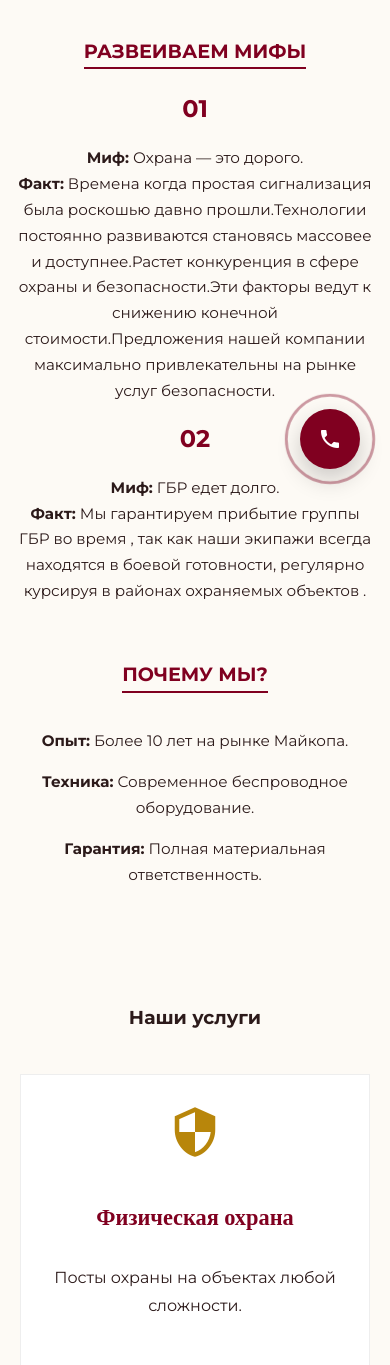
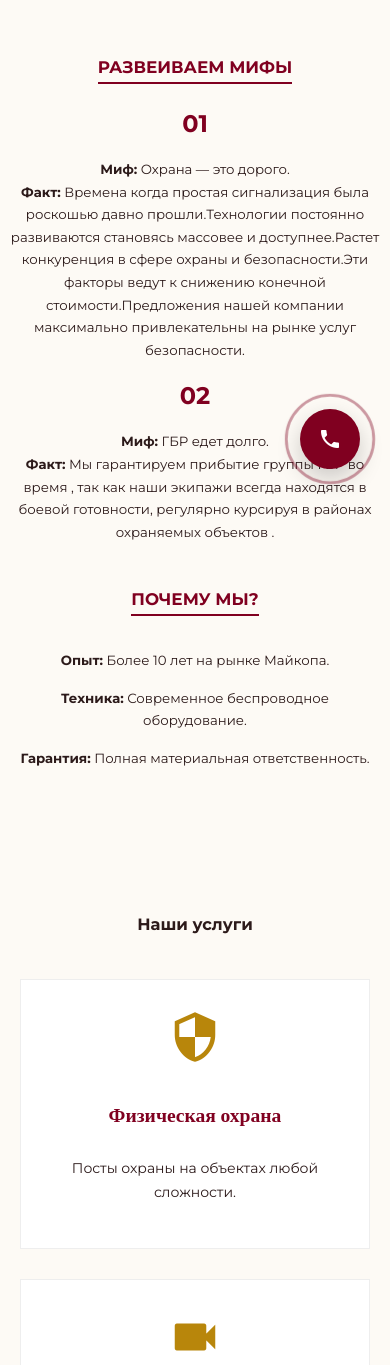
Before and after one commit to Wolndemort/github.safe-city01, a Flask app: page / in a window 390 px wide. Shown: the part 345-1710 px from the top of the page. Run offline with Flask 3, Linux system fonts and the light colour scheme.

Commit message:
mobileadaptiv

```diff
--- a/static/main.css
+++ b/static/main.css
@@ -31,7 +31,7 @@ body {
     display: flex;
     justify-content: space-between;
     align-items: center;
-    max-width: 1100px;
+    width: 100%;
     margin: 0 auto;
     padding: 0 20px;
 }
@@ -213,6 +213,10 @@ footer {
 }
 
 @media (max-width: 900px) {
+    html {
+        font-size: 14px;
+    }
+
     .navbar .container {
         flex-direction: column;
         gap: 15px;
@@ -225,11 +229,9 @@ footer {
     }
 
     .hero-container {
-        flex-direction: column;
-        margin: 20px auto;
-        padding: 0 15px;
-        width: 100%;
-        box-sizing: border-box;
+        flex-direction: column !important;
+        padding: 10px !important;
+        gap: 10px !important;
     }
 
     .hero-side, .hero-video {
```
